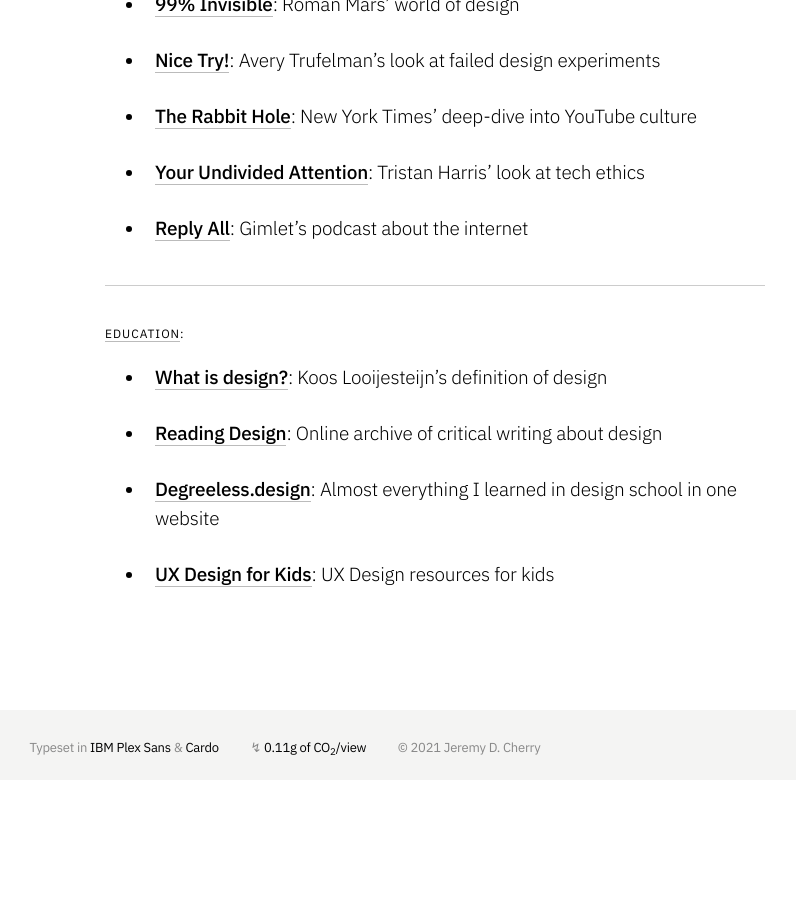
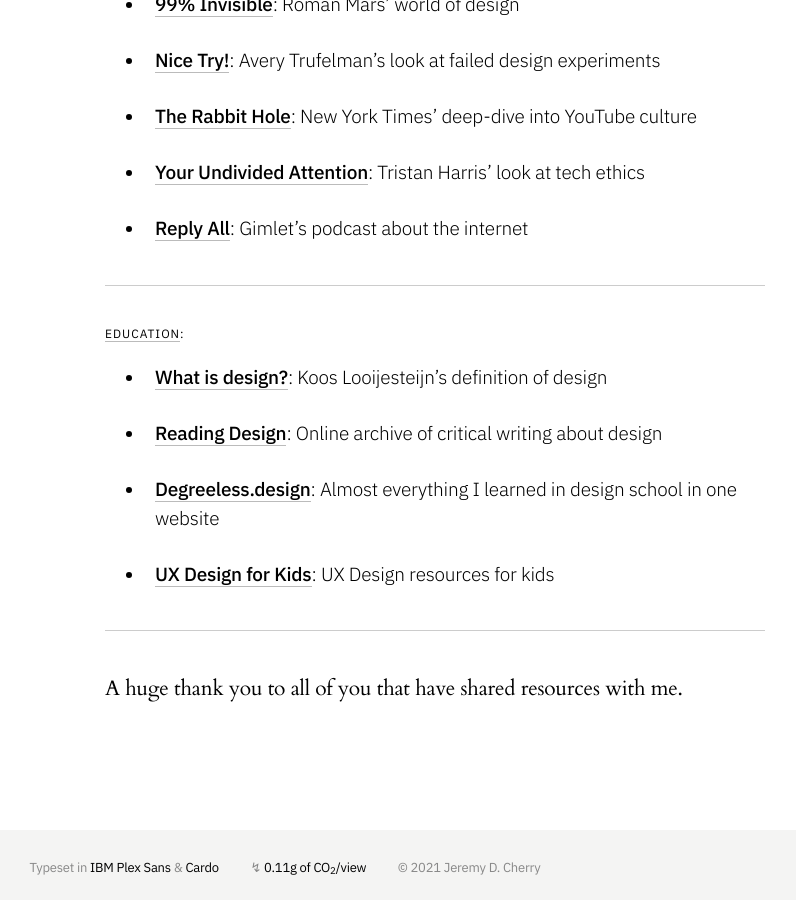
Before and after one commit to jeremydcherry/jeremydcherry.github.io, a Jekyll site: the page built from content/resources.md, in a window 1280 px wide and 900 px high, scrolled down 3479 px. Shown: the whole window, without its empty margins (355-1151 px from the left). Built offline with Jekyll 4.4.1, drawn with Linux system fonts in a browser that asks for light colours; before the commit the page ends 4259 px from its top, so only the background shows below that.

Commit message:
Added thank you note to "Resources"

```diff
--- a/content/resources.md
+++ b/content/resources.md
@@ -151,3 +151,7 @@
 - [Degreeless.design](https://degreeless.design/): Almost everything I learned in design school in one website
 
 - [UX Design for Kids](https://praxent.com/blog/ux-design-thinking-for-kids-guide): UX Design resources for kids
+
+---
+
+A huge thank you to all of you that have shared resources with me.
```
